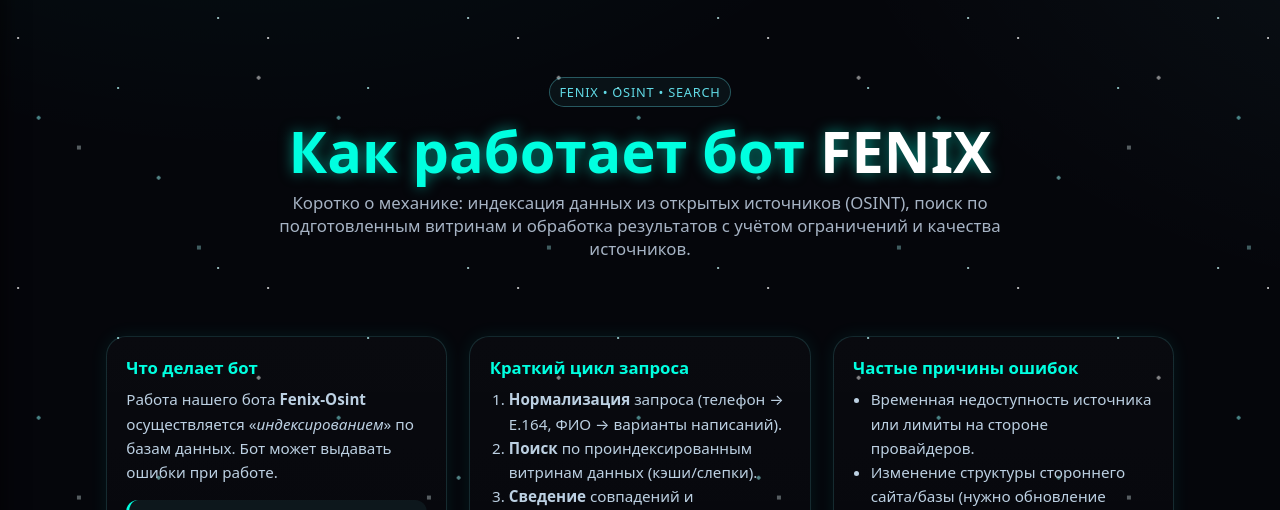
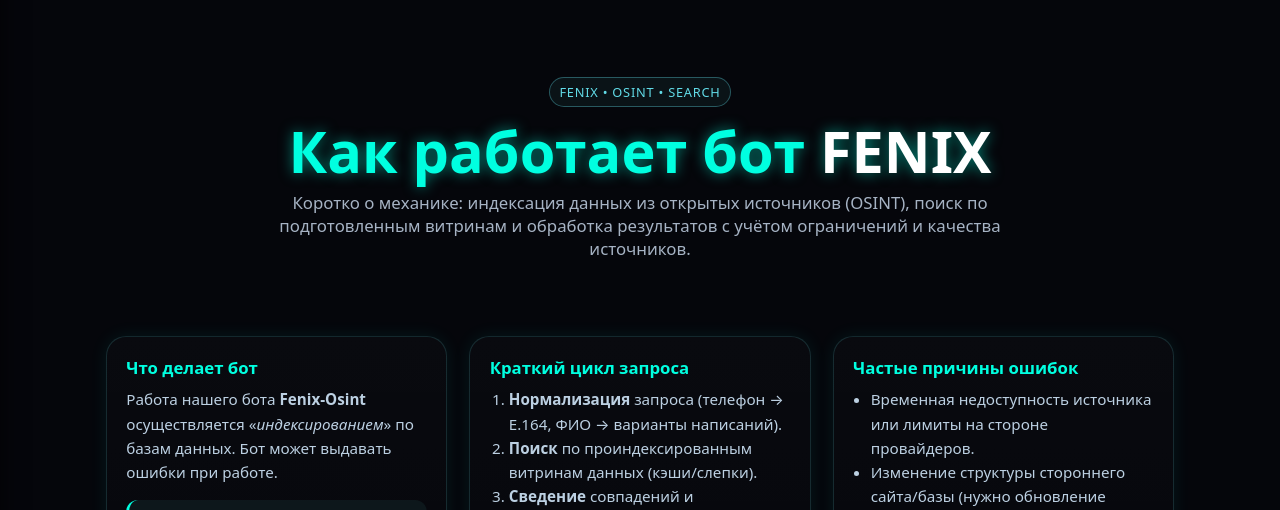
Before and after one commit to Sibiriuss/feniiixx, a plain HTML site: page index.html in a window 1280 px wide. Shown: the part 243-753 px from the top of the page. Drawn offline with Linux system fonts and the light colour scheme; a web font is replaced by a local one.

Commit message:
Update index.html

```diff
--- a/index.html
+++ b/index.html
@@ -152,7 +152,7 @@
     a.inline { color:var(--accent); text-decoration:none; border-bottom:1px dashed rgba(0,255,224,.4); }
     a.inline:hover { border-bottom-color: transparent; }
 
-    /* видео сверху - ИЗМЕНЕНО: только верхняя часть */
+    /* видео сверху - ИЗМЕНЕНО: фиксированное только вверху */
     .video-top {
       position: fixed;
       top: 0;
@@ -169,11 +169,12 @@
       opacity: 0.3;
     }
 
-    /* Добавим контентный контейнер с отступом сверху */
-    .content-container {
+    /* Основной контент с отступом сверху */
+    .main-content {
       position: relative;
       margin-top: 30vh; /* Отступ равен высоте видео */
       z-index: 1;
+      background: var(--bg);
     }
 
     /* small helpers */
@@ -185,7 +186,7 @@
   <div class="stars2"></div>
   <div class="stars3"></div>
 
-  <!-- видео сверху -->
+  <!-- видео сверху - фиксированное -->
   <div class="video-top">
     <video autoplay loop muted playsinline>
       <source src="LogoWork.mp4" type="video/mp4">
@@ -193,7 +194,6 @@
     </video>
   </div>
 
-  <div class="content-container">
   <button class="music-btn" id="musicToggle" title="Вкл/выкл музыку" aria-label="Переключить музыку">
     <svg viewBox="0 0 24 24" xmlns="http://www.w3.org/2000/svg">
       <path d="M3 9v6h4l5 5V4L7 9H3z"/>
@@ -216,6 +216,8 @@
     <a href="https://t.me/Fenixx_Osint_Bot" target="_blank" rel="noopener">Перейти в бота</a>
   </nav>
 
+  <!-- Основной контент -->
+  <div class="main-content">
     <header class="hero">
       <span class="badge">FENIX • OSINT • SEARCH</span>
       <h1 class="title">Как работает бот <span style="color:#fff">FENIX</span></h1>
```
Lines whose indentation alone changed are shown as unchanged.
